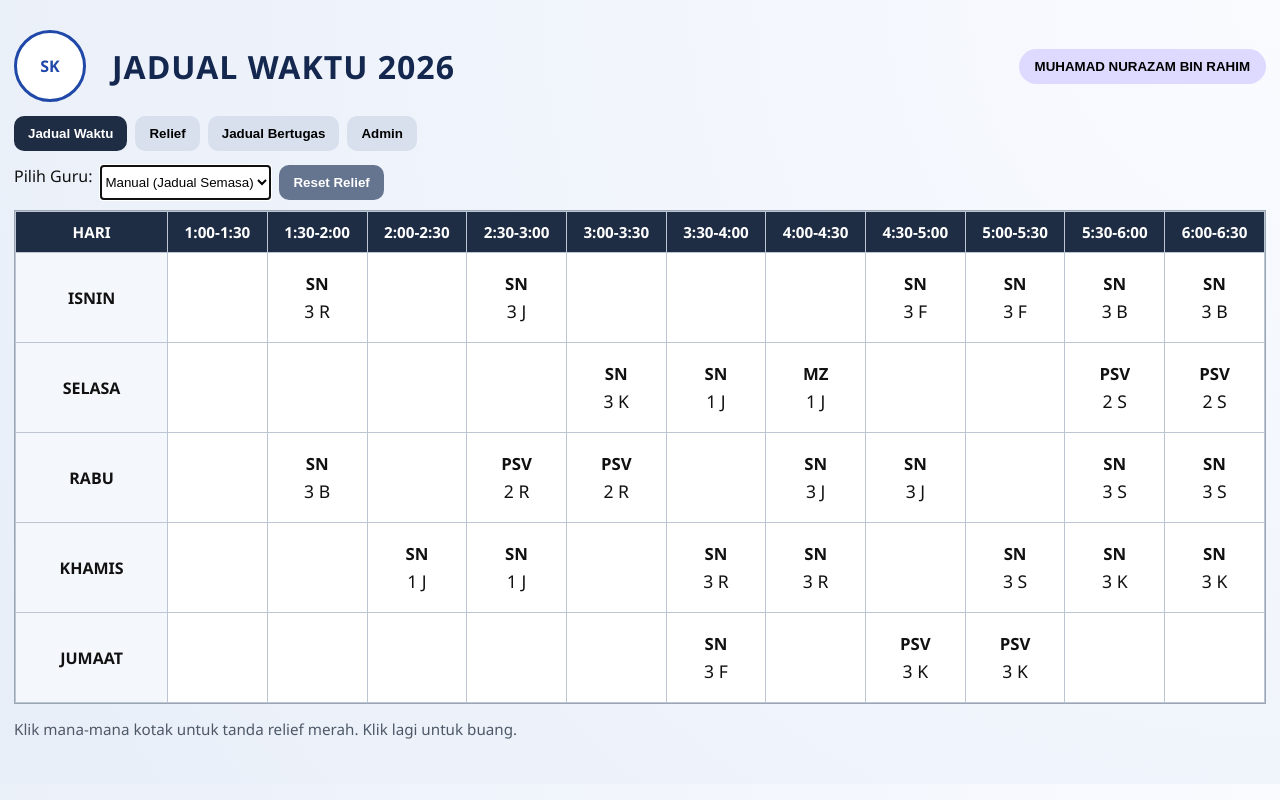
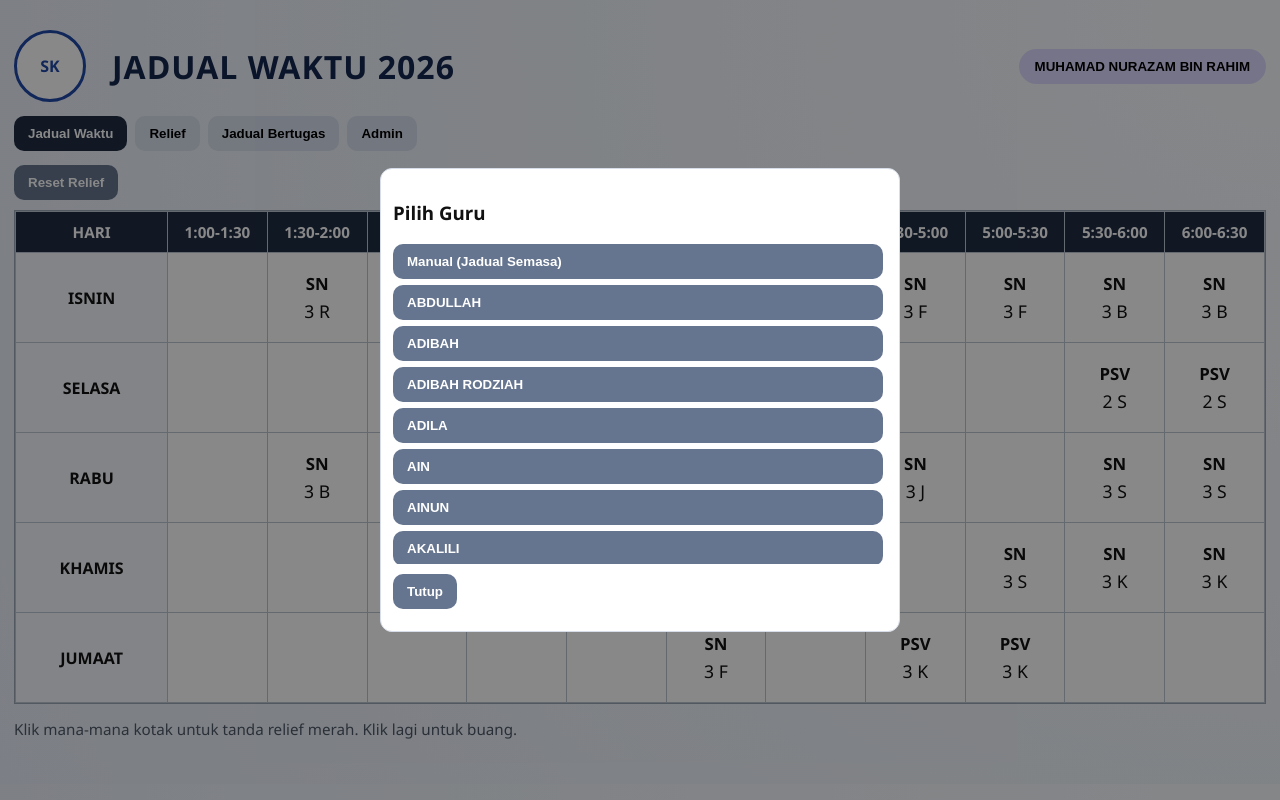
Before and after one commit to ajamRA/jadualwaktu, a plain HTML site: page index.html in a window 1280 px wide. Both pictures are taken after a click on the button "MUHAMAD NURAZAM BIN RAHIM". Drawn offline with Linux system fonts and the light colour scheme.

Commit message:
refactor: replace guru dropdown with header pill modal picker

```diff
--- a/app.js
+++ b/app.js
@@ -231,21 +231,8 @@ function buildMainTable() {
 }
 
 function renderGuruOptions() {
-  const sel = document.getElementById("guruSelect");
-  sel.innerHTML = "";
-  const manual = document.createElement("option");
-  manual.value = "MANUAL";
-  manual.textContent = "Manual (Jadual Semasa)";
-  sel.appendChild(manual);
-
-  Object.keys(guruSchedules).sort().forEach((guru) => {
-    const opt = document.createElement("option");
-    opt.value = guru;
-    opt.textContent = guru;
-    sel.appendChild(opt);
-  });
-
-  sel.value = selectedGuru in Object.fromEntries([...sel.options].map((o) => [o.value, true])) ? selectedGuru : "MANUAL";
+  const valid = new Set(["MANUAL", ...Object.keys(guruSchedules)]);
+  if (!valid.has(selectedGuru)) selectedGuru = "MANUAL";
   updateTeacherPill();
 }
 
@@ -258,6 +245,44 @@ function updateTeacherPill() {
   const pill = document.getElementById("teacherNameBtn") || document.querySelector(".teacher-name");
   if (!pill) return;
   pill.textContent = getTeacherPillText();
+}
+
+function openGuruPickerModal() {
+  const modal = document.getElementById("guruPickerModal");
+  const list = document.getElementById("guruPickerList");
+  list.innerHTML = "";
+
+  const manual = document.createElement("button");
+  manual.className = "btn secondary";
+  manual.style.width = "100%";
+  manual.style.textAlign = "left";
+  manual.textContent = "Manual (Jadual Semasa)";
+  manual.addEventListener("click", () => {
+    selectedGuru = "MANUAL";
+    localStorage.setItem(KEYS.guruSelected, selectedGuru);
+    updateTeacherPill();
+    buildMainTable();
+    modal.classList.add("hidden");
+  });
+  list.appendChild(manual);
+
+  getAllTeachers().forEach((name) => {
+    const btn = document.createElement("button");
+    btn.className = "btn secondary";
+    btn.style.width = "100%";
+    btn.style.textAlign = "left";
+    btn.textContent = name;
+    btn.addEventListener("click", () => {
+      selectedGuru = name;
+      localStorage.setItem(KEYS.guruSelected, selectedGuru);
+      updateTeacherPill();
+      buildMainTable();
+      modal.classList.add("hidden");
+    });
+    list.appendChild(btn);
+  });
+
+  modal.classList.remove("hidden");
 }
 
 function getAllTeachers() {
@@ -838,19 +863,15 @@ function init() {
   document.getElementById("assignModal").addEventListener("click", (e) => {
     if (e.target.id === "assignModal") e.currentTarget.classList.add("hidden");
   });
-  document.getElementById("guruSelect").addEventListener("change", (e) => {
-    selectedGuru = e.target.value;
-    localStorage.setItem(KEYS.guruSelected, selectedGuru);
-    updateTeacherPill();
-    buildMainTable();
+  document.getElementById("closeGuruPickerModal").addEventListener("click", () => {
+    document.getElementById("guruPickerModal").classList.add("hidden");
+  });
+  document.getElementById("guruPickerModal").addEventListener("click", (e) => {
+    if (e.target.id === "guruPickerModal") e.currentTarget.classList.add("hidden");
   });
   const teacherBtn = document.getElementById("teacherNameBtn") || document.querySelector(".teacher-name");
   if (teacherBtn) {
-    teacherBtn.addEventListener("click", () => {
-      const sel = document.getElementById("guruSelect");
-      sel.scrollIntoView({ behavior: "smooth", block: "center" });
-      sel.focus();
-    });
+    teacherBtn.addEventListener("click", openGuruPickerModal);
   }
 
   renderGuruOptions();
--- a/index.html
+++ b/index.html
@@ -25,8 +25,6 @@
 
     <section id="tab-jadual" class="tab-panel active">
       <div class="toolbar">
-        <label for="guruSelect">Pilih Guru:</label>
-        <select id="guruSelect"></select>
         <button id="clearReliefBtn" class="btn secondary">Reset Relief</button>
       </div>
       <div class="table-wrap"><table id="jadualTable" class="jadual"></table></div>
@@ -111,6 +109,15 @@
       </div>
     </div>
   </div>
+  <div id="guruPickerModal" class="modal-backdrop hidden">
+    <div class="modal-card">
+      <h3>Pilih Guru</h3>
+      <div id="guruPickerList" class="teacher-list"></div>
+      <div class="toolbar">
+        <button id="closeGuruPickerModal" class="btn secondary">Tutup</button>
+      </div>
+    </div>
+  </div>
 
   <script src="app.js"></script>
 </body>
```
